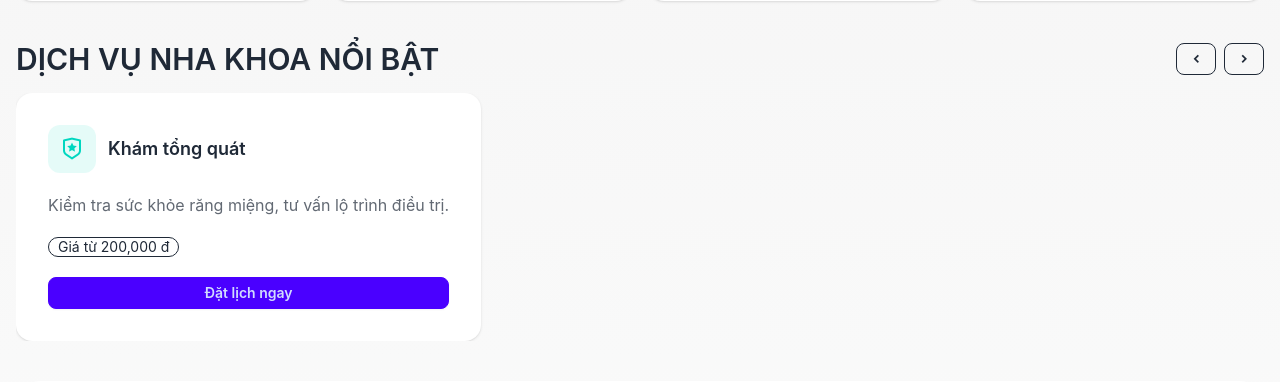
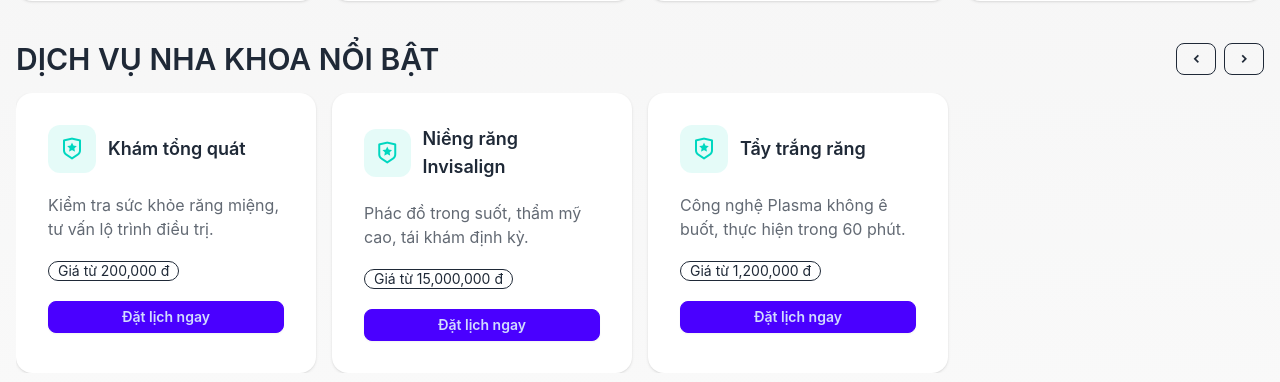
Before and after one commit to hkit9xorg/phongkham, a PHP site: page / in a window 1280 px wide. Shown: the part 839-1221 px from the top of the page. Run offline with PHP 8.4, Linux system fonts and the light colour scheme; data comes from the database, SQL or seed files in the repository; some libraries are stand-ins or nearby versions.

Commit message:
Update sliders to scroll four cards at a time

```diff
--- a/assets/css/style.css
+++ b/assets/css/style.css
@@ -26,12 +26,30 @@ body {
     100% { transform: translateX(-50%); }
 }
 
-.auto-slider [data-slide] {
+.auto-slider:not([data-visible]) [data-slide] {
     display: none;
 }
 
-.auto-slider [data-slide][data-active] {
+.auto-slider:not([data-visible]) [data-slide][data-active] {
     display: block;
+}
+
+.auto-slider[data-visible] [data-slide] {
+    display: block;
+    min-width: 0;
+    flex: 0 0 calc((100% - 3rem) / 4);
+}
+
+@media (max-width: 1024px) {
+    .auto-slider[data-visible] [data-slide] {
+        flex-basis: calc((100% - 1rem) / 2);
+    }
+}
+
+@media (max-width: 640px) {
+    .auto-slider[data-visible] [data-slide] {
+        flex-basis: 100%;
+    }
 }
 
 .auto-slider .grid [data-slide] {
--- a/assets/js/main.js
+++ b/assets/js/main.js
@@ -271,18 +271,20 @@ document.addEventListener('DOMContentLoaded', () => {
             if (!slides.length) return;
 
             const track = slider.querySelector('[data-track]');
+            const perPage = Math.max(1, parseInt(slider.dataset.visible || '1', 10));
             let activeIndex = Array.from(slides).findIndex((slide) => slide.hasAttribute('data-active'));
             activeIndex = activeIndex >= 0 ? activeIndex : 0;
+            activeIndex = Math.floor(activeIndex / perPage) * perPage;
             const interval = parseInt(slider.dataset.interval || '4000', 10);
 
             const setActive = (index) => {
-                activeIndex = (index + slides.length) % slides.length;
+                const totalGroups = Math.max(1, Math.ceil(slides.length / perPage));
+                const groupIndex = ((Math.floor(index / perPage) % totalGroups) + totalGroups) % totalGroups;
+                activeIndex = groupIndex * perPage;
                 slides.forEach((slide, idx) => {
-                    if (idx === activeIndex) {
-                        slide.setAttribute('data-active', '');
-                    } else {
-                        slide.removeAttribute('data-active');
-                    }
+                    const isActiveGroup = idx >= activeIndex && idx < activeIndex + perPage;
+                    if (isActiveGroup) slide.setAttribute('data-active', '');
+                    else slide.removeAttribute('data-active');
                 });
 
                 if (track) {
@@ -292,8 +294,8 @@ document.addEventListener('DOMContentLoaded', () => {
                 }
             };
 
-            const next = () => setActive(activeIndex + 1);
-            const prev = () => setActive(activeIndex - 1);
+            const next = () => setActive(activeIndex + perPage);
+            const prev = () => setActive(activeIndex - perPage);
 
             slider.querySelectorAll('[data-next]').forEach((btn) => btn.addEventListener('click', next));
             slider.querySelectorAll('[data-prev]').forEach((btn) => btn.addEventListener('click', prev));
--- a/views/home.php
+++ b/views/home.php
@@ -138,10 +138,10 @@ if (empty($teamMembers)) {
             <button class="btn btn-outline btn-sm" data-target="services-slider" data-next><i class="ri-arrow-right-s-line"></i></button>
         </div>
     </div>
-    <div class="auto-slider" id="services-slider" data-auto-slider data-interval="4500">
+    <div class="auto-slider" id="services-slider" data-auto-slider data-interval="4500" data-visible="4">
         <div class="slider-track flex gap-4 overflow-hidden" data-track>
             <?php foreach ($featuredServices as $index => $service): ?>
-                <div class="card bg-base-100 shadow service-card min-w-[280px] md:min-w-[320px]" data-slide <?= $index === 0 ? 'data-active' : '' ?> data-group="services-slider">
+                <div class="card bg-base-100 shadow service-card min-w-[220px] md:min-w-[240px] lg:min-w-[260px]" data-slide <?= $index === 0 ? 'data-active' : '' ?> data-group="services-slider">
                     <div class="card-body space-y-3">
                         <div class="flex items-center gap-3">
                             <div class="h-12 w-12 rounded-xl bg-accent/10 text-accent grid place-items-center text-2xl"><i class="ri-shield-star-line"></i></div>
@@ -246,10 +246,10 @@ if (empty($teamMembers)) {
             <button class="btn btn-outline btn-sm" data-target="team-slider" data-next><i class="ri-arrow-right-s-line"></i></button>
         </div>
     </div>
-    <div class="auto-slider" id="team-slider" data-auto-slider data-interval="5000">
+    <div class="auto-slider" id="team-slider" data-auto-slider data-interval="5000" data-visible="4">
         <div class="slider-track flex gap-4 overflow-hidden" data-track>
             <?php foreach ($teamMembers as $index => $member): ?>
-                <div class="card bg-base-100 shadow team-card min-w-[260px]" data-slide <?= $index === 0 ? 'data-active' : '' ?> data-group="team-slider">
+                <div class="card bg-base-100 shadow team-card min-w-[220px] md:min-w-[240px] lg:min-w-[260px]" data-slide <?= $index === 0 ? 'data-active' : '' ?> data-group="team-slider">
                     <div class="card-body items-center text-center space-y-3">
                         <div class="avatar">
                             <div class="w-20 h-20 rounded-full ring ring-primary ring-offset-2">
@@ -334,10 +334,10 @@ if (empty($teamMembers)) {
             <button class="btn btn-outline btn-sm" data-target="article-slider" data-next><i class="ri-arrow-right-s-line"></i></button>
         </div>
     </div>
-    <div class="auto-slider" id="article-slider" data-auto-slider data-interval="5000">
+    <div class="auto-slider" id="article-slider" data-auto-slider data-interval="5000" data-visible="4">
         <div class="slider-track flex gap-4 overflow-hidden" data-track>
             <?php foreach ($articles as $index => $article): ?>
-                <div class="card bg-base-100 shadow article-card min-w-[280px] md:min-w-[320px]" data-slide <?= $index === 0 ? 'data-active' : '' ?> data-group="article-slider">
+                <div class="card bg-base-100 shadow article-card min-w-[220px] md:min-w-[240px] lg:min-w-[260px]" data-slide <?= $index === 0 ? 'data-active' : '' ?> data-group="article-slider">
                     <?php if (!empty($article['thumbnail'])): ?>
                         <img src="<?= htmlspecialchars($article['thumbnail']) ?>" alt="<?= htmlspecialchars($article['title']) ?>" class="h-40 w-full object-cover">
                     <?php endif; ?>
```
